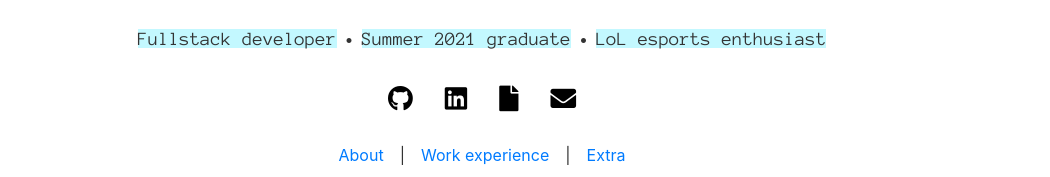
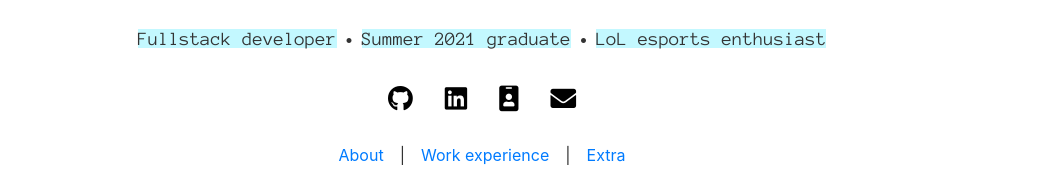
Before and after one commit to divakaivan/personal-website, a React (Create React App) app: page / in a window 1280 px wide. Shown: the part 183-360 px from the top of the page, without its empty margins (158-1208 px from the left). Built offline with nearby package versions, Linux system fonts and the light colour scheme.

Commit message:
add a better image for cv download and remove TODO

```diff
--- a/src/components/Header.js
+++ b/src/components/Header.js
@@ -99,8 +99,7 @@ const Header = ({darkMode, setDarkMode}) => (
         <Icons className="text-center">
             <a data-tip="My Github" target="_blank" rel="noopener noreferrer" href='https://github.com/divakaivan'><i className="fab fa-github"></i></a>
             <a data-tip="My LinkedIN" target="_blank" rel="noopener noreferrer" href='https://www.linkedin.com/in/ivansivanov/'><i className="fab fa-linkedin"></i></a>
-            <a data-tip="Download CV" target="_blank" rel="noopener noreferrer" href="https://github.com/divakaivan/personal-website/raw/master/IvanIvanovCV.pdf"><i className="fab fa fa-file"></i></a>
-            {/*  TODO change the link to a public repo with the CV. */}
+            <a data-tip="Download CV" target="_blank" rel="noopener noreferrer" href="https://github.com/divakaivan/personal-website/raw/master/IvanIvanovCV.pdf"><i className="fab fas fa-id-badge"></i></a>
             <a data-tip="Send email" href="mailto:isivanov98@outlook.com"><i className="fab fas fa-envelope"></i></a>
         </Icons>
         <Navigation className="text-center">
```
